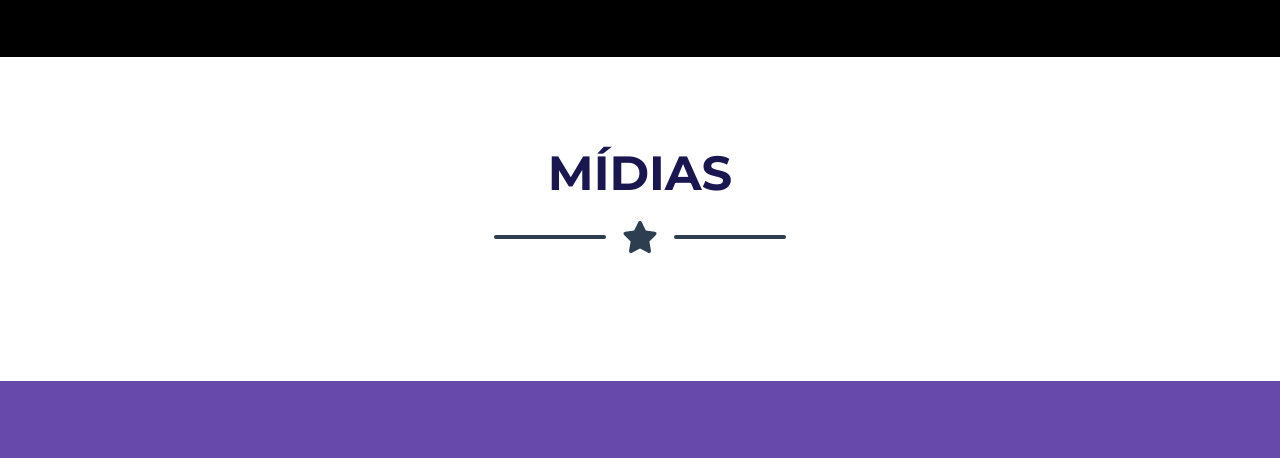
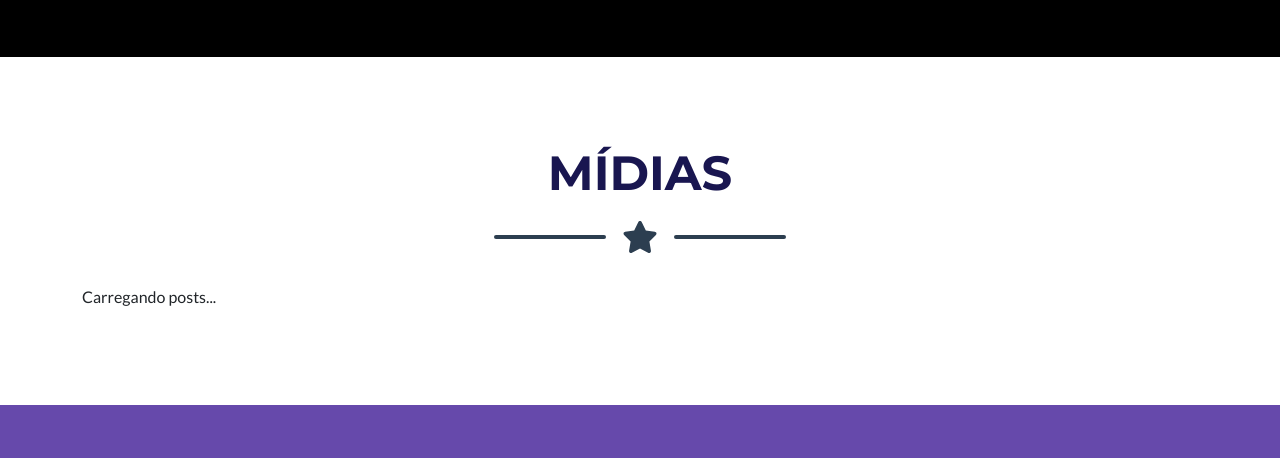
Before and after one commit to vbreia/portfolio, a plain HTML site: page index.html in a window 1280 px wide. Shown: the part 3154-3612 px from the top of the page. Drawn offline with nearby package versions, Linux system fonts and the light colour scheme.

Commit message:
feat: Add lazy loading for images and update posts section in index.html

```diff
--- a/index.html
+++ b/index.html
@@ -240,6 +240,7 @@
                     <div class="divider-custom-line"></div>
                 </div>
                 <!-- midias Section Form-->
+                <div id="posts">Carregando posts...</div>
 
             </div>
         </section>
```
Also changed, not shown: js/scripts.js (line endings or trailing spaces).
